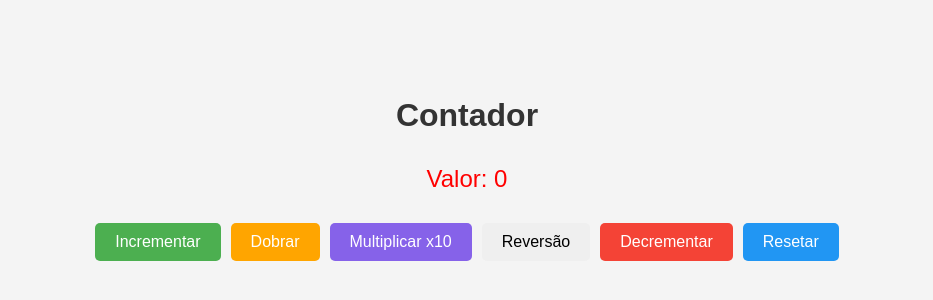
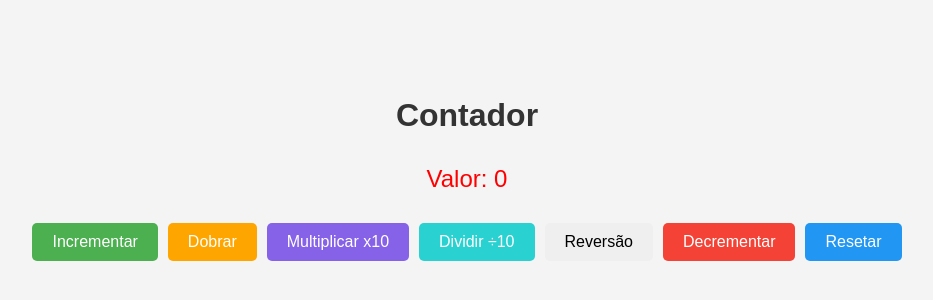
Before and after one commit to evssousa/projeto-coletivo-2ds-contador-de-numeros, a React (Vite) app: page / in a window 1280 px wide. Shown: the part 240-540 px from the top of the page, without its empty margins (173-1106 px from the left). Built offline with nearby package versions, Linux system fonts and the light colour scheme.

Commit message:
Add files via upload

```diff
--- a/src/components/Counter/index.jsx
+++ b/src/components/Counter/index.jsx
@@ -18,6 +18,12 @@ function double() {
 function mult() {
     previousValue = counterValue;
     counterValue *= 10
+    updateCounterDisplay()
+}
+
+function divide() {
+    previousValue = counterValue;
+    counterValue /= 10
     updateCounterDisplay()
 }
 
@@ -75,6 +81,7 @@ export default function Counter() {
                 <button className='increment-button' onClick={increment}>Incrementar</button>
                 <button className='double-button' onClick={double}>Dobrar</button>
                 <button className='mult-button' onClick={mult}>Multiplicar x10</button>
+                <button className='divide-button' onClick={divide}>Dividir ÷10</button>
                 <button className='reverse-button' onClick={reverse}>Reversão</button>
                 <button className='decrement-button' onClick={decrement}>Decrementar</button>
                 <button className='reset-button' onClick={reset}>Resetar</button>
--- a/src/components/Counter/styles.css
+++ b/src/components/Counter/styles.css
@@ -98,3 +98,8 @@ button {
     background-color: rgb(134, 98, 233);
     color: white;
 }
+
+.divide-button {
+    background-color: rgb(41, 209, 209);
+    color: white;
+}
```
